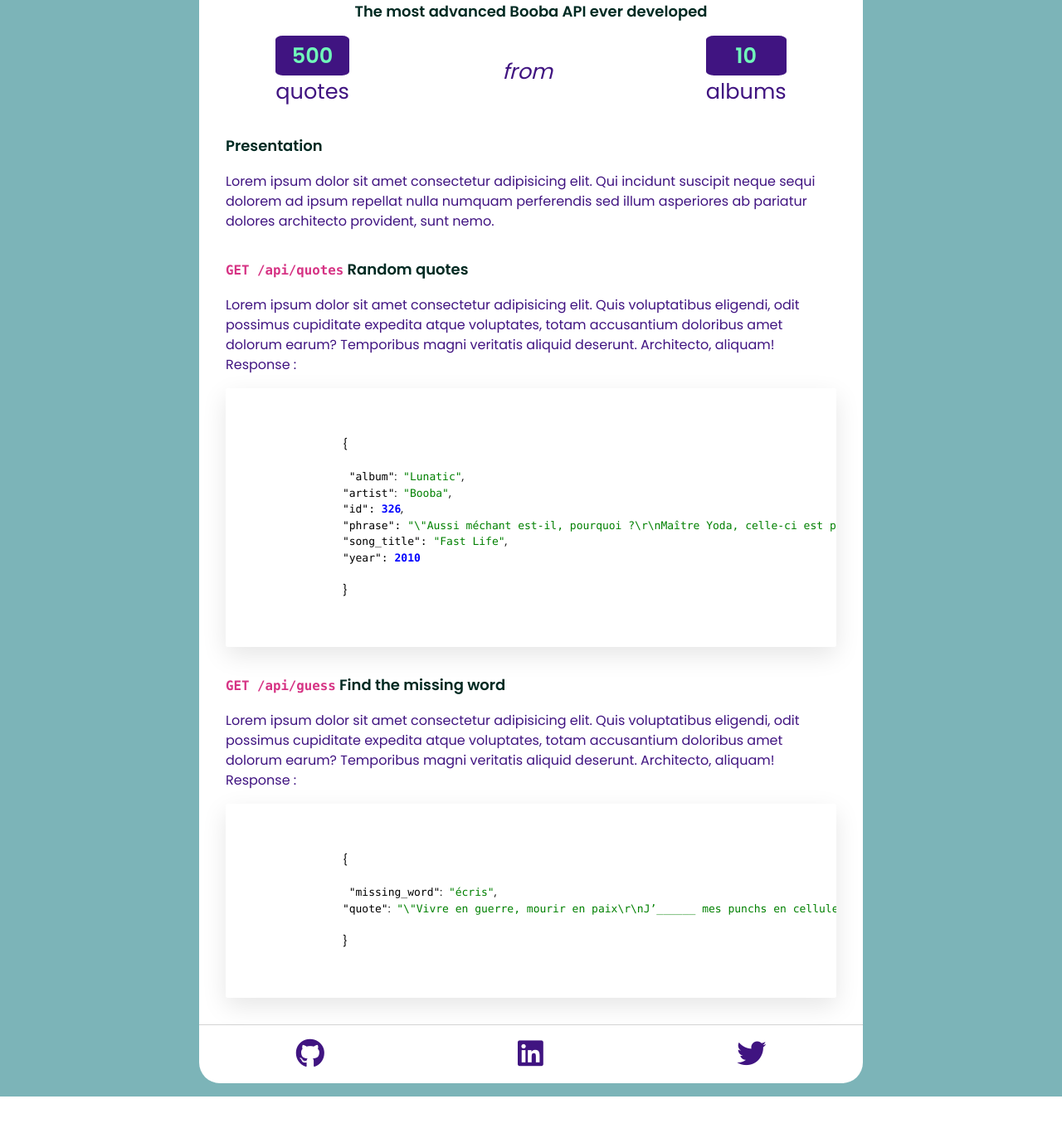
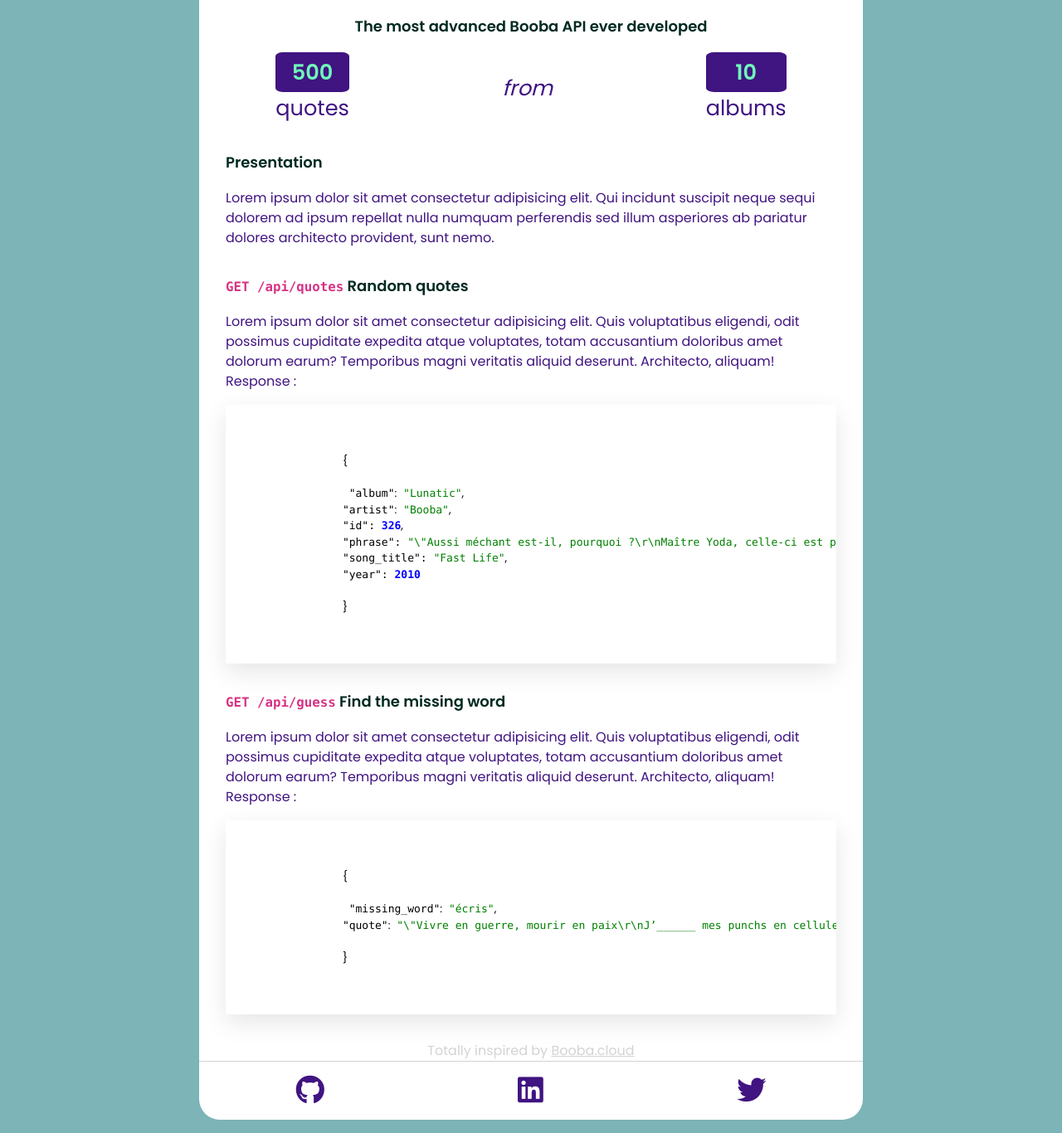
Before and after one commit to richad-m/booba-api, a Flask app: page / in a window 1280 px wide. Shown: the part 416-1782 px from the top of the page at 83% size. Before the commit the page ends 1738 px from the top, so only its background shows below. Run offline with Flask 2, Linux system fonts and the light colour scheme.

Commit message:
added inspired sections

```diff
--- a/static/css/style.css
+++ b/static/css/style.css
@@ -62,6 +62,17 @@ body {
   font-family: Poppins;
 }
 
+.inspired {
+  color: lightgrey;
+}
+
+a .inspired {
+  color: lightgrey;
+}
+
+.inspired:hover {
+  color: grey;
+}
 .container-fluid {
   background-color: var(--blue);
   text-align: center;
@@ -70,6 +81,10 @@ body {
   justify-content: center;
   position: relative;
   padding-top: 1em;
+}
+
+.main-title {
+  margin: 1em;
 }
 
 .title-card {
--- a/templates/index.html
+++ b/templates/index.html
@@ -34,7 +34,7 @@
         </div>
         <div class="presentation">
           <div class="banner-subtext">
-            <p>The most advanced Booba API ever developed</p>
+            <p class="main-title">The most advanced Booba API ever developed</p>
           </div>
           <div class="numbers">
             <div class="numbers-items">
@@ -115,6 +115,10 @@
             </div>
           </div>
         </div>
+        <div class="inspired">
+          Totally inspired by
+          <a class="inspired" href="http://www.booba.cloud">Booba.cloud</a>
+        </div>
         <div class="footer">
           <a href="#"><i class="fab fa-github social-icons"></i></a>
           <a href="#"><i class="fab fa-linkedin social-icons"></i></a>
```
